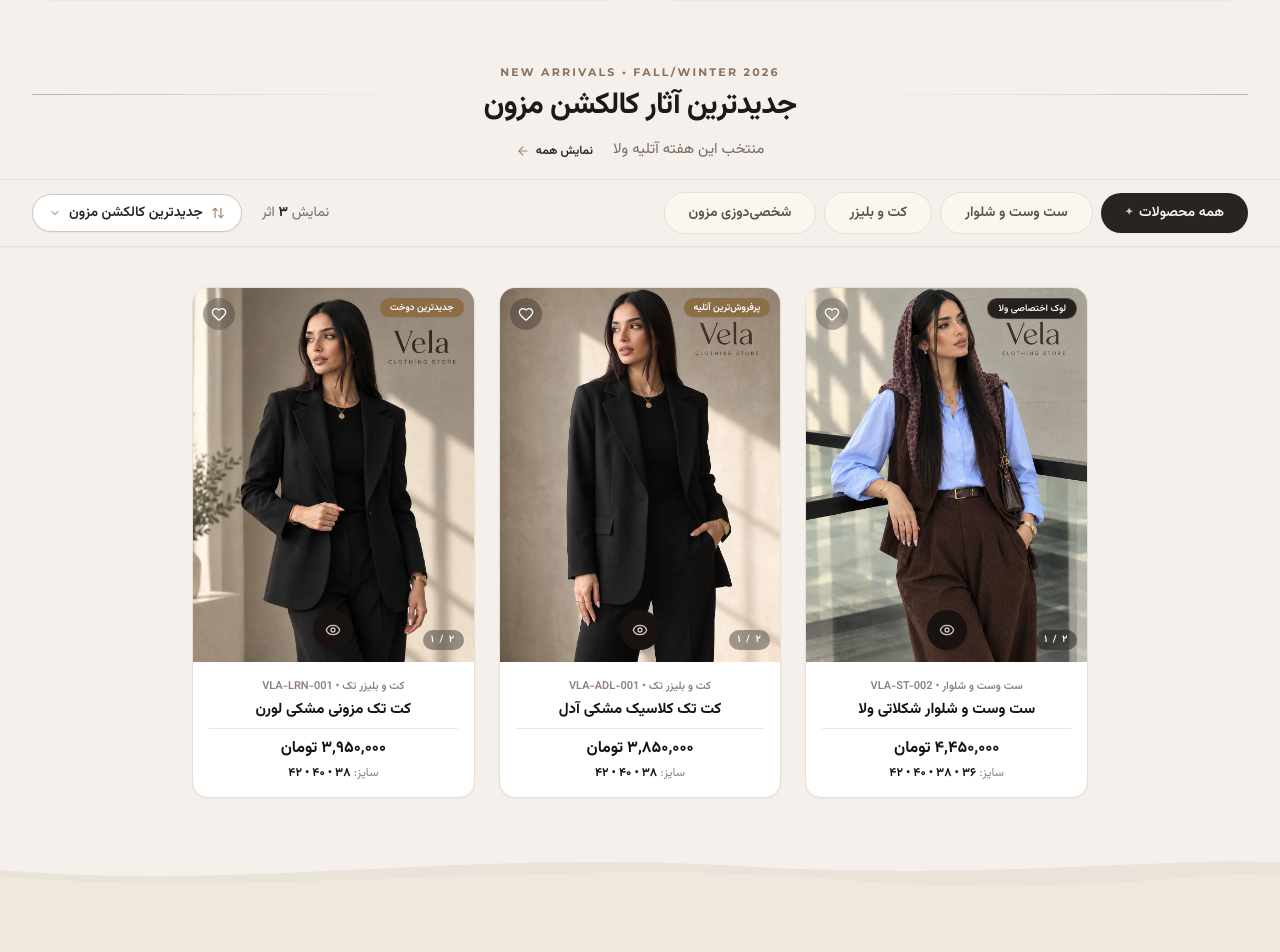
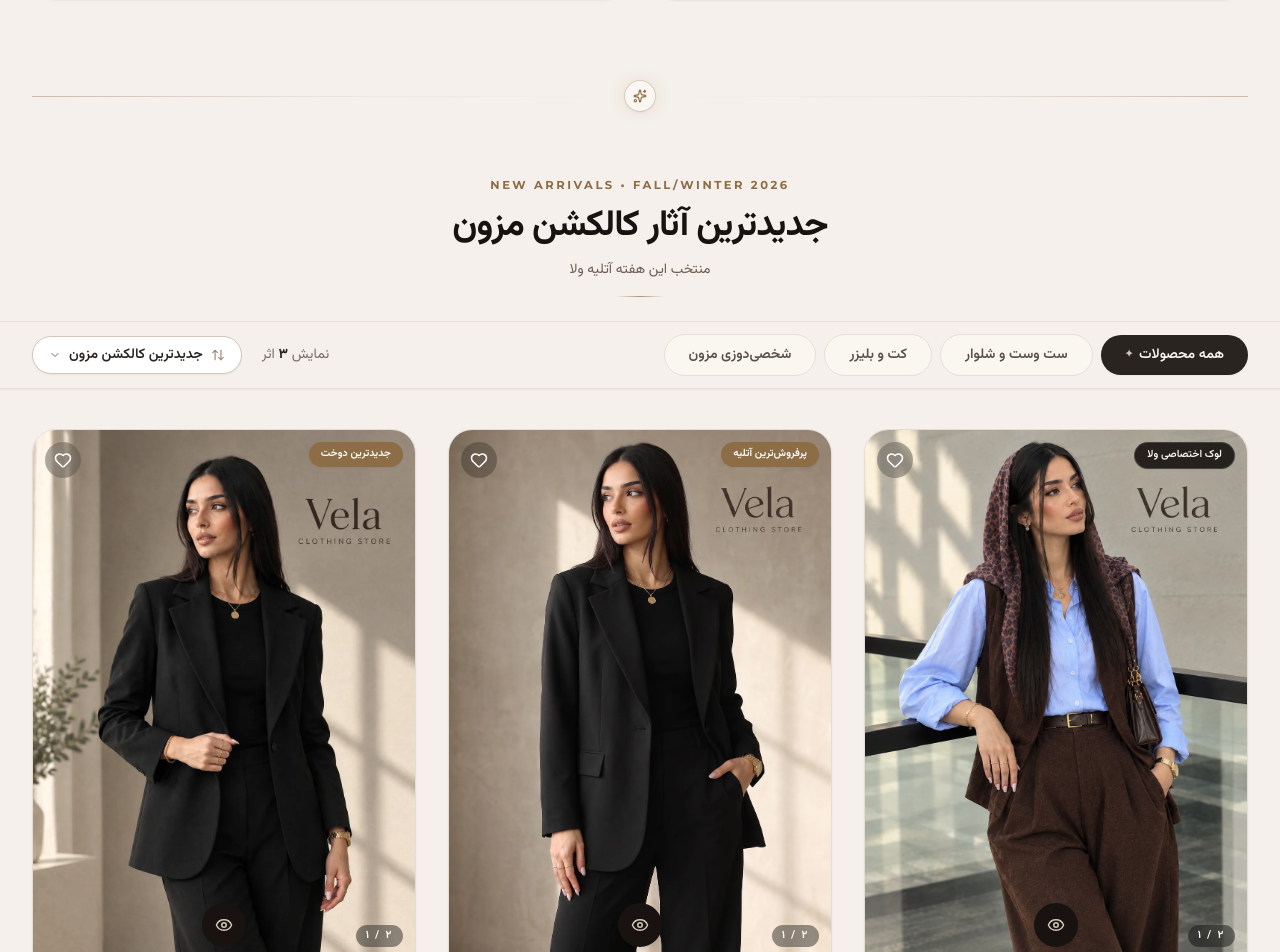
Before and after one commit to NarimanMoazeni/VELA-LABEL, a React (Vite) app: page / in a window 1280 px wide. Shown: the part 1140-2092 px from the top of the page. Built offline with nearby package versions, Linux system fonts and the light colour scheme; a web font is replaced by a local one.

Commit message:
feat(ui): refine wave theme transition, tall cards with model photo priority, empty cart start, and centered catalog typography

```diff
--- a/src/App.tsx
+++ b/src/App.tsx
@@ -8,6 +8,7 @@ import { SectionHeader } from './components/SectionHeader';
 import { CategoryFilterBar } from './components/CategoryFilterBar';
 import { ProductCard } from './components/ProductCard';
 import { ProductSkeleton } from './components/ProductSkeleton';
+import { SectionDivider } from './components/SectionDivider';
 import { WaveDivider } from './components/WaveDivider';
 import { Footer } from './components/Footer';
 import { Toast } from './components/Toast';
@@ -45,25 +46,23 @@ export default function App() {
     window.scrollTo({ top: 0, behavior: 'smooth' });
   };
 
-  // Cart state with localStorage persistence
+  // Cart state with localStorage persistence (starts strictly empty from zero)
   const [cartItems, setCartItems] = useState<CartItem[]>(() => {
     try {
       const saved = localStorage.getItem('vela_cart');
       if (saved) {
-        return JSON.parse(saved);
+        const parsed = JSON.parse(saved);
+        // Clean out legacy hardcoded item if present from earlier sessions
+        if (Array.isArray(parsed) && (parsed.length === 0 || (parsed.length === 1 && parsed[0]?.id?.includes('vla-st-002')))) {
+          localStorage.removeItem('vela_cart');
+          return [];
+        }
+        return parsed;
       }
     } catch {
       // Fallback
     }
-    return [
-      {
-        id: 'vla-st-002-۳۸-شکلاتی پاییزی',
-        product: PRODUCTS[0],
-        size: '۳۸',
-        color: 'شکلاتی پاییزی',
-        quantity: 1,
-      },
-    ];
+    return [];
   });
 
   // Customer order form with localStorage persistence
@@ -308,23 +307,18 @@ export default function App() {
           onSelectCategory={handleCategorySelect}
         />
 
+        {/* Dynamic Section Divider with generous breathing room between Categories & Products */}
+        <SectionDivider />
+
         {/* 4. Main Catalog & Products (Directly follows Category Cards) */}
         <section id="catalog-section" className="w-full scroll-mt-[100px] sm:scroll-mt-[118px]">
 
-          {/* Section Heading with subtle divider */}
-          <div className="max-w-[1600px] mx-auto px-4 sm:px-8 pt-6">
+          {/* Centered Editorial Section Header without 'نمایش همه' button */}
+          <div className="max-w-[1360px] mx-auto px-4 sm:px-8 pt-4 pb-2">
             <SectionHeader
               englishLabel="NEW ARRIVALS • FALL/WINTER 2026"
               title="جدیدترین آثار کالکشن مزون"
               subtitle="منتخب این هفته آتلیه ولا"
-              actionText="نمایش همه"
-              onAction={() => {
-                setSelectedCategory('all');
-                setSearchQuery('');
-                handleScrollToCatalog();
-              }}
-              hasTopDivider={true}
-              hasBottomDivider={false}
               className="mb-4"
             />
           </div>
@@ -339,20 +333,20 @@ export default function App() {
             onSortChange={setSortBy}
           />
 
-          {/* Product Grid — centered rows, stagger replays on category switch */}
+          {/* Product Grid — Statuesque wide & tall cards, centered rows */}
           <div
             id="catalog-grid"
-            className="w-full max-w-[1600px] mx-auto px-4 sm:px-8 py-6 sm:py-10 scroll-mt-[230px] md:scroll-mt-[190px]"
+            className="w-full max-w-[1360px] mx-auto px-4 sm:px-8 py-6 sm:py-10 scroll-mt-[230px] md:scroll-mt-[190px]"
           >
             {isCategoryLoading ? (
-              <div className="grid grid-cols-2 md:grid-cols-3 lg:grid-cols-4 gap-3.5 sm:gap-6">
-                {Array.from({ length: 4 }).map((_, i) => (
+              <div className="grid grid-cols-1 sm:grid-cols-2 lg:grid-cols-3 gap-6 sm:gap-8 justify-items-center">
+                {Array.from({ length: 3 }).map((_, i) => (
                   <ProductSkeleton key={i} />
                 ))}
               </div>
             ) : filteredProducts.length === 0 ? (
-              <div className="text-center py-14 bg-[#FAF6F0] rounded-2xl border border-[#E8DFD5] space-y-3 px-4">
-                <p className="font-display text-base sm:text-lg text-[#2A2421] font-semibold">
+              <div className="text-center py-14 bg-[#FAF6F0] dark:bg-[#1C1714] rounded-2xl border border-[#E8DFD5] dark:border-white/10 space-y-3 px-4">
+                <p className="font-display text-base sm:text-lg text-[#2A2421] dark:text-white font-semibold">
                   هیچ اثری با مشخصات انتخابی شما یافت نشد.
                 </p>
                 <button
@@ -360,7 +354,7 @@ export default function App() {
                     setSelectedCategory('all');
                     setSearchQuery('');
                   }}
-                  className="py-3 px-7 rounded-full bg-[#2A2421] text-white text-sm font-semibold cursor-pointer hover:bg-stone-800 transition shadow-xs"
+                  className="py-3 px-7 rounded-full bg-[#2A2421] dark:bg-[#C5A880] text-white dark:text-[#120E0C] text-sm font-semibold cursor-pointer hover:bg-stone-800 dark:hover:bg-[#D4B890] transition shadow-xs"
                 >
                   نمایش همه محصولات مزون
                 </button>
@@ -368,13 +362,7 @@ export default function App() {
             ) : (
               <div
                 key={selectedCategory}
-                className={`grid gap-3 sm:gap-6 justify-items-center ${
-                  filteredProducts.length <= 2
-                    ? 'grid-cols-2 max-w-2xl mx-auto'
-                    : filteredProducts.length === 3
-                    ? 'grid-cols-2 md:grid-cols-3 max-w-4xl mx-auto'
-                    : 'grid-cols-2 md:grid-cols-3 lg:grid-cols-4'
-                }`}
+                className="grid grid-cols-1 sm:grid-cols-2 lg:grid-cols-3 gap-6 sm:gap-8 justify-items-center"
               >
                 {filteredProducts.map((product, idx) => (
                   <ProductCard
--- a/src/components/ProductCard.tsx
+++ b/src/components/ProductCard.tsx
@@ -1,4 +1,4 @@
-import React, { useState } from 'react';
+import React, { useState, useEffect, useMemo } from 'react';
 import { Eye, Heart, ChevronRight, ChevronLeft } from 'lucide-react';
 import { Product } from '../types';
 import { SafeImage } from './SafeImage';
@@ -21,12 +21,28 @@ export const ProductCard: React.FC<ProductCardProps> = ({
   onToggleWishlist,
   index = 0,
 }) => {
-  // Gallery: character shot first, hanger shot second.
-  // Missing uploads are filtered out at runtime so nothing ever looks broken.
-  const all = product.gallery && product.gallery.length > 0 ? product.gallery : [product.image];
+  // Guarantee character / model photo is strictly index 0
+  const initialList = useMemo(() => {
+    const list = product.gallery && product.gallery.length > 0 ? [...product.gallery] : [product.image];
+    // Prioritize photo with model wearing the outfit (e.g. -002) over hanger photos (-001, -003)
+    return list.sort((a, b) => {
+      const aIsModel = a.includes('-002') || (!a.includes('-001') && !a.includes('-003'));
+      const bIsModel = b.includes('-002') || (!b.includes('-001') && !b.includes('-003'));
+      if (aIsModel && !bIsModel) return -1;
+      if (!aIsModel && bIsModel) return 1;
+      return 0;
+    });
+  }, [product]);
+
   const [bad, setBad] = useState<string[]>([]);
   const [gIndex, setGIndex] = useState(0);
-  const list = all.filter((g) => !bad.includes(g));
+
+  // Reset to default model photo whenever product changes
+  useEffect(() => {
+    setGIndex(0);
+  }, [product.id]);
+
+  const list = initialList.filter((g) => !bad.includes(g));
   const safeList = list.length > 0 ? list : [product.image];
   const current = Math.min(gIndex, safeList.length - 1);
 
@@ -43,12 +59,11 @@ export const ProductCard: React.FC<ProductCardProps> = ({
     <div
       onClick={() => onOpenModal(product)}
       style={{ animationDelay: `${index * 70}ms` }}
-      className="group relative flex flex-col w-full max-w-[340px] h-full bg-[#FFFFFF] dark:bg-[#1C1714] rounded-2xl overflow-hidden border border-[#E8DFD5] dark:border-white/10 shadow-xs hover:border-[#8C6D46] dark:hover:border-[#C5A880] hover:shadow-[0_20px_44px_-20px_rgba(42,36,33,0.35)] transition-all duration-300 cursor-pointer stagger-item select-none"
+      className="group relative flex flex-col w-full max-w-[390px] lg:max-w-[420px] mx-auto h-full bg-[#FFFFFF] dark:bg-[#1C1714] rounded-2xl sm:rounded-3xl overflow-hidden border border-[#E5DDD2] dark:border-white/10 shadow-xs hover:border-[#8C6D46] dark:hover:border-[#C5A880] hover:shadow-[0_20px_44px_-20px_rgba(42,36,33,0.35)] transition-all duration-300 cursor-pointer stagger-item select-none text-right"
       id={`product-card-${product.id}`}
     >
-      {/* 1. Visual Frame: Large 3:4 Aspect Ratio Image */}
-      <div className="relative aspect-[3/4] overflow-hidden bg-[#FAF6F0] dark:bg-[#14100D]">
-
+      {/* 1. Visual Frame: Elongated Editorial 3:4.15 Aspect Ratio for Taller Card */}
+      <div className="relative aspect-[3/4.15] overflow-hidden bg-[#FAF6F0] dark:bg-[#14100D]">
         <SafeImage
           key={safeList[current]}
           src={safeList[current]}
@@ -59,26 +74,29 @@ export const ProductCard: React.FC<ProductCardProps> = ({
           loading="lazy"
         />
 
-        {/* Gallery arrows (character <-> hanger) */}
+        {/* Gallery navigation arrows (model <-> product shot) */}
         {safeList.length > 1 && (
           <>
             <button
               onClick={(e) => stepGallery(1, e)}
-              className="absolute right-2 top-1/2 -translate-y-1/2 w-8 h-8 rounded-full bg-black/35 backdrop-blur-md text-white flex items-center justify-center transition-all md:opacity-0 md:group-hover:opacity-100 hover:bg-black/55 cursor-pointer z-10"
+              className="absolute right-2.5 top-1/2 -translate-y-1/2 w-8 h-8 sm:w-9 sm:h-9 rounded-full bg-black/40 backdrop-blur-md text-white flex items-center justify-center transition-all md:opacity-0 md:group-hover:opacity-100 hover:bg-black/65 cursor-pointer z-10 active:scale-95"
+              title="عکس بعدی"
+              aria-label="عکس بعدی"
+            >
+              <ChevronRight className="w-4 h-4 sm:w-4.5 sm:h-4.5" />
+            </button>
+            <button
+              onClick={(e) => stepGallery(-1, e)}
+              className="absolute left-2.5 top-1/2 -translate-y-1/2 w-8 h-8 sm:w-9 sm:h-9 rounded-full bg-black/40 backdrop-blur-md text-white flex items-center justify-center transition-all md:opacity-0 md:group-hover:opacity-100 hover:bg-black/65 cursor-pointer z-10 active:scale-95"
               title="عکس قبلی"
               aria-label="عکس قبلی"
             >
-              <ChevronRight className="w-4 h-4" />
+              <ChevronLeft className="w-4 h-4 sm:w-4.5 sm:h-4.5" />
             </button>
-            <button
-              onClick={(e) => stepGallery(-1, e)}
-              className="absolute left-2 top-1/2 -translate-y-1/2 w-8 h-8 rounded-full bg-black/35 backdrop-blur-md text-white flex items-center justify-center transition-all md:opacity-0 md:group-hover:opacity-100 hover:bg-black/55 cursor-pointer z-10"
-              title="عکس بعدی"
-              aria-label="عکس بعدی"
+            <span
+              className="absolute bottom-3 right-3 text-[10px] sm:text-[11px] font-semibold text-white bg-black/40 backdrop-blur-md rounded-full px-2.5 py-0.5 z-10"
+              dir="ltr"
             >
-              <ChevronLeft className="w-4 h-4" />
-            </button>
-            <span className="absolute bottom-3 right-2.5 text-[10px] font-semibold text-white bg-black/35 backdrop-blur-md rounded-full px-2 py-0.5 z-10" dir="ltr">
               {toPersianDigits(current + 1)} / {toPersianDigits(safeList.length)}
             </span>
           </>
@@ -87,7 +105,7 @@ export const ProductCard: React.FC<ProductCardProps> = ({
         {/* Badge Indicator (Top Right in RTL) */}
         {product.badge && (
           <div
-            className={`absolute top-2.5 right-2.5 backdrop-blur-md text-[9.5px] font-semibold px-2.5 py-0.5 rounded-full z-10 shadow-xs ${
+            className={`absolute top-3 right-3 backdrop-blur-md text-[10px] sm:text-[10.5px] font-semibold px-3 py-1 rounded-full z-10 shadow-xs ${
               product.badgeType === 'limited'
                 ? 'bg-[#181310]/90 dark:bg-black/70 text-[#FAF7F2] border border-white/15'
                 : 'bg-[#8C6D46] dark:bg-[#C5A880] text-white dark:text-[#120E0C]'
@@ -100,50 +118,49 @@ export const ProductCard: React.FC<ProductCardProps> = ({
         {/* Wishlist Button (Top Left in RTL) */}
         <button
           onClick={(e) => onToggleWishlist(product, e)}
-          className={`absolute top-2.5 left-2.5 w-8 h-8 rounded-full flex items-center justify-center transition-all duration-200 z-10 cursor-pointer skip-delay active:scale-125 ${
+          className={`absolute top-3 left-3 w-8.5 h-8.5 sm:w-9 sm:h-9 rounded-full flex items-center justify-center transition-all duration-200 z-10 cursor-pointer skip-delay active:scale-125 ${
             isWishlisted
               ? 'bg-[#FAF6F0] dark:bg-[#251E1A] text-[#8C6D46] dark:text-[#C5A880] shadow-xs'
-              : 'bg-black/25 dark:bg-black/40 backdrop-blur-md text-white hover:bg-[#FAF6F0] hover:text-[#181310]'
+              : 'bg-black/25 dark:bg-black/45 backdrop-blur-md text-white hover:bg-[#FAF6F0] hover:text-[#181310]'
           }`}
           title={isWishlisted ? 'حذف از برگزیده‌ها' : 'افزودن به برگزیده‌ها'}
-          aria-label="افزودن به علاقه‌مندی‌ها"
+          aria-label="افزودن به برگزیده‌ها"
         >
           <Heart
-            className={`w-4 h-4 crossfade-icon ${
+            className={`w-4 h-4 sm:w-4.5 sm:h-4.5 crossfade-icon ${
               isWishlisted ? 'fill-[#8C6D46] dark:fill-[#C5A880] text-[#8C6D46] dark:text-[#C5A880]' : ''
             }`}
           />
         </button>
 
-        {/* Quick view: opens product modal */}
+        {/* Quick view button */}
         <button
           onClick={(e) => onQuickAdd(product, e)}
-          className="absolute bottom-3 left-1/2 -translate-x-1/2 w-10 h-10 rounded-full bg-[#181310] dark:bg-[#C5A880] text-[#FAF6F0] dark:text-[#120E0C] hover:bg-[#2C231E] dark:hover:bg-[#D4B890] flex items-center justify-center shadow-lg transition-transform active:scale-90 cursor-pointer z-10 skip-delay"
-          title="مشاهده و افزودن به سبد"
+          className="absolute bottom-3 left-1/2 -translate-x-1/2 w-10 h-10 sm:w-11 sm:h-11 rounded-full bg-[#181310] dark:bg-[#C5A880] text-[#FAF6F0] dark:text-[#120E0C] hover:bg-[#2C231E] dark:hover:bg-[#D4B890] flex items-center justify-center shadow-lg transition-transform active:scale-90 cursor-pointer z-10 skip-delay"
+          title="مشاهده جزئیات و افزودن به سبد"
           aria-label="مشاهده محصول"
         >
-          <Eye className="w-4 h-4 text-[#D4C5B9] dark:text-[#120E0C]" />
+          <Eye className="w-4.5 h-4.5 text-[#D4C5B9] dark:text-[#120E0C]" />
         </button>
-
       </div>
 
       {/* 2. Product Information Area */}
-      <div className="p-3.5 sm:p-4 flex flex-col flex-1 justify-between space-y-2 text-center">
+      <div className="p-4 sm:p-5 flex flex-col flex-1 justify-between space-y-2.5 text-center">
         <div className="space-y-1">
           {/* Category / Code */}
-          <div className="text-[11px] text-[#8E827A] dark:text-[#A89C92] font-semibold">
+          <div className="text-[11px] sm:text-xs text-[#8E827A] dark:text-[#A89C92] font-semibold">
             {product.categoryLabel} • {product.code}
           </div>
 
-          {/* Product Title: high contrast in Light Mode (#181310 -> #7A5833 on hover) and Dark Mode (white -> #D4B890) */}
-          <h3 className="font-display text-sm sm:text-[15px] font-bold text-[#181310] dark:text-white group-hover:text-[#7A5833] dark:group-hover:text-[#D4B890] transition-colors leading-snug">
+          {/* Product Title: high contrast in both themes */}
+          <h3 className="font-display text-base sm:text-lg font-bold text-[#181310] dark:text-white group-hover:text-[#7A5833] dark:group-hover:text-[#D4B890] transition-colors leading-snug">
             {product.title}
           </h3>
         </div>
 
         {/* Price & Size */}
-        <div className="pt-2 border-t border-[#E8DFD5]/70 dark:border-white/10 flex flex-col items-center gap-1">
-          <div className="text-sm sm:text-base font-extrabold text-[#181310] dark:text-[#E5CCA8]">
+        <div className="pt-2.5 border-t border-[#E5DDD2]/70 dark:border-white/10 flex flex-col items-center gap-1">
+          <div className="text-base sm:text-lg font-extrabold text-[#181310] dark:text-[#E5CCA8]">
             {product.priceFormatted}
           </div>
           <div className="text-xs text-[#8E827A] dark:text-[#A89C92]">
@@ -151,7 +168,6 @@ export const ProductCard: React.FC<ProductCardProps> = ({
           </div>
         </div>
       </div>
-
     </div>
   );
 };
--- /dev/null
+++ b/src/components/SectionDivider.tsx
@@ -0,0 +1,29 @@
+import React from 'react';
+import { Sparkles } from 'lucide-react';
+import { Reveal } from './Reveal';
+
+export const SectionDivider: React.FC = () => {
+  return (
+    <div className="w-full max-w-[1360px] mx-auto px-4 sm:px-8 py-8 sm:py-12 select-none" aria-hidden="true">
+      <Reveal>
+        <div className="relative flex items-center justify-center">
+          {/* Right Gradient Rule in RTL */}
+          <div className="flex-1 h-[1px] bg-gradient-to-l from-[#8C6D46]/40 dark:from-[#C5A880]/30 via-stone-300/40 dark:via-white/10 to-transparent transition-colors duration-500" />
+
+          {/* Centered Luxury Emblem with Subtle Ambient Glow */}
+          <div className="relative mx-4 sm:mx-6 flex items-center justify-center">
+            {/* Soft Ambient Radiance */}
+            <div className="absolute inset-0 w-8 h-8 rounded-full bg-[#8C6D46]/15 dark:bg-[#C5A880]/20 blur-md pointer-events-none animate-pulse" />
+
+            <div className="relative z-10 w-7 h-7 sm:w-8 sm:h-8 rounded-full bg-[#FAF7F2] dark:bg-[#1C1714] border border-[#8C6D46]/30 dark:border-[#C5A880]/40 flex items-center justify-center shadow-xs transition-all duration-300 hover:scale-110 group cursor-default">
+              <Sparkles className="w-3.5 h-3.5 text-[#8C6D46] dark:text-[#C5A880] transition-transform duration-700 group-hover:rotate-45" />
+            </div>
+          </div>
+
+          {/* Left Gradient Rule in RTL */}
+          <div className="flex-1 h-[1px] bg-gradient-to-r from-[#8C6D46]/40 dark:from-[#C5A880]/30 via-stone-300/40 dark:via-white/10 to-transparent transition-colors duration-500" />
+        </div>
+      </Reveal>
+    </div>
+  );
+};
--- a/src/components/SectionHeader.tsx
+++ b/src/components/SectionHeader.tsx
@@ -1,70 +1,44 @@
 import React from 'react';
-import { ArrowLeft } from 'lucide-react';
 
 interface SectionHeaderProps {
   title: string;
   subtitle?: string;
   englishLabel?: string;
-  actionText?: string;
-  onAction?: () => void;
-  centered?: boolean;
   className?: string;
-  hasTopDivider?: boolean;
-  hasBottomDivider?: boolean;
 }
 
 export const SectionHeader: React.FC<SectionHeaderProps> = ({
   title,
   subtitle,
   englishLabel,
-  actionText,
-  onAction,
-  centered = true,
   className = '',
 }) => {
   return (
-    <div className={`w-full select-none ${className}`}>
-      {/* Decorative Line with Centered Title (Inspired by top boutique references) */}
-      <div className="flex items-center justify-center gap-4 sm:gap-6 my-2">
-        <div className="h-px bg-gradient-to-l from-[#A08875]/60 via-[#E8DFD5] to-transparent dark:from-[#8a6f52]/70 dark:via-[#3b322a] flex-1"></div>
-
-        <div className="text-center px-2 space-y-1">
+    <div className={`w-full text-center select-none ${className}`}>
+      {/* 1. Latin Editorial Season Tracker */}
       {englishLabel && (
         <span
-              className="font-latin text-[10px] sm:text-[11px] text-[#8A715D] dark:text-[#E5CCA8] uppercase font-bold tracking-[0.2em] block"
+          className="font-latin text-[10px] sm:text-[11.5px] text-[#8C6D46] dark:text-[#C5A880] uppercase font-bold tracking-[0.22em] block mb-2 sm:mb-2.5"
           dir="ltr"
         >
           {englishLabel}
         </span>
       )}
-          <h2 className="font-display text-xl sm:text-3xl font-bold text-[#1C1917] tracking-tight leading-snug">
+
+      {/* 2. Main Persian Display Headline */}
+      <h2 className="font-display text-2xl sm:text-3xl lg:text-4xl font-extrabold text-[#181310] dark:text-white tracking-tight leading-tight mb-2 sm:mb-2.5">
         {title}
       </h2>
-        </div>
 
-        <div className="h-px bg-gradient-to-r from-[#A08875]/60 via-[#E8DFD5] to-transparent dark:from-[#8a6f52]/70 dark:via-[#3b322a] flex-1"></div>
-      </div>
-
-      {/* Subtitle & Optional Action Link */}
-      {(subtitle || (actionText && onAction)) && (
-        <div className="flex flex-col sm:flex-row items-center justify-center gap-2 pt-1 text-center">
+      {/* 3. Supporting Persian Subtitle */}
       {subtitle && (
-            <p className="text-sm sm:text-[15px] text-[#786C65] font-normal leading-relaxed">
+        <p className="font-sans text-xs sm:text-sm text-[#6B5D52] dark:text-[#A89C92] font-normal leading-relaxed max-w-md mx-auto">
           {subtitle}
         </p>
       )}
 
-          {actionText && onAction && (
-            <button
-              onClick={onAction}
-              className="inline-flex items-center gap-1.5 text-xs font-semibold text-[#2A2421] hover:text-[#A08875] transition-colors cursor-pointer skip-delay group sm:mr-3"
-            >
-              <span>{actionText}</span>
-              <ArrowLeft className="w-3.5 h-3.5 text-[#A08875] group-hover:-translate-x-1 transition-transform" />
-            </button>
-          )}
-        </div>
-      )}
+      {/* Subtle Centered Accent Line */}
+      <div className="w-12 h-[1.5px] mx-auto mt-3.5 bg-gradient-to-r from-transparent via-[#8C6D46]/70 dark:via-[#C5A880]/70 to-transparent rounded-full" />
     </div>
   );
 };
--- a/src/components/WaveDivider.tsx
+++ b/src/components/WaveDivider.tsx
@@ -3,28 +3,46 @@ import React from 'react';
 export const WaveDivider: React.FC = () => {
   return (
     <div
-      className="w-full overflow-hidden leading-none pointer-events-none select-none -mb-[1px] transition-colors duration-300"
+      className="relative w-full overflow-hidden leading-none pointer-events-none select-none -mb-[1px] transition-colors duration-700 ease-in-out"
       aria-hidden="true"
     >
+      {/* Background container matches product section to prevent any seam */}
+      <div className="w-full bg-[#F5F0EB] dark:bg-[#120E0C] transition-colors duration-700 ease-in-out">
         <svg
-        className="w-full h-9 sm:h-14 lg:h-16 block text-[#EFE8DE] dark:text-[#181310] transition-colors duration-300"
-        viewBox="0 0 1440 90"
+          className="w-full h-10 sm:h-16 lg:h-20 block text-[#EFE8DE] dark:text-[#181310] transition-colors duration-700 ease-in-out"
+          viewBox="0 0 1440 100"
           fill="none"
           xmlns="http://www.w3.org/2000/svg"
           preserveAspectRatio="none"
         >
-        {/* Layer 1: Subtle champagne crest highlight */}
+          {/* Subtle Ambient Wave Crest 1 (Translucent Champagne/Bronze Glow) */}
           <path
-          d="M0,45 C280,75 520,15 840,40 C1120,60 1320,25 1440,35 L1440,90 L0,90 Z"
-          className="fill-[#8C6D46]/10 dark:fill-[#C5A880]/8"
+            d="M0,40 C320,80 540,10 860,45 C1140,70 1340,30 1440,38 L1440,100 L0,100 Z"
+            className="fill-[#8C6D46]/15 dark:fill-[#C5A880]/12 transition-all duration-700 ease-in-out"
+            style={{
+              transition: 'fill 700ms cubic-bezier(0.4, 0, 0.2, 1), opacity 700ms ease',
+            }}
           />
 
-        {/* Layer 2: Main organic wave body merging into Why VELA background */}
+          {/* Subtle Ambient Wave Crest 2 (Secondary Harmonic Layer) */}
           <path
-          d="M0,55 C320,85 640,25 960,60 C1200,85 1360,45 1440,50 L1440,90 L0,90 Z"
-          fill="currentColor"
+            d="M0,52 C260,25 600,75 920,40 C1180,15 1360,55 1440,48 L1440,100 L0,100 Z"
+            className="fill-[#8C6D46]/8 dark:fill-[#C5A880]/6 transition-all duration-700 ease-in-out"
+            style={{
+              transition: 'fill 700ms cubic-bezier(0.4, 0, 0.2, 1), opacity 700ms ease',
+            }}
+          />
+
+          {/* Main Organic Wave Body — Seamlessly flows into Why VELA background */}
+          <path
+            d="M0,60 C360,95 680,30 1000,70 C1220,95 1360,52 1440,58 L1440,100 L0,100 Z"
+            className="fill-[#EFE8DE] dark:fill-[#181310] transition-all duration-700 ease-in-out"
+            style={{
+              transition: 'fill 700ms cubic-bezier(0.4, 0, 0.2, 1)',
+            }}
           />
         </svg>
       </div>
+    </div>
   );
 };
```
Lines whose indentation alone changed are shown as unchanged.
